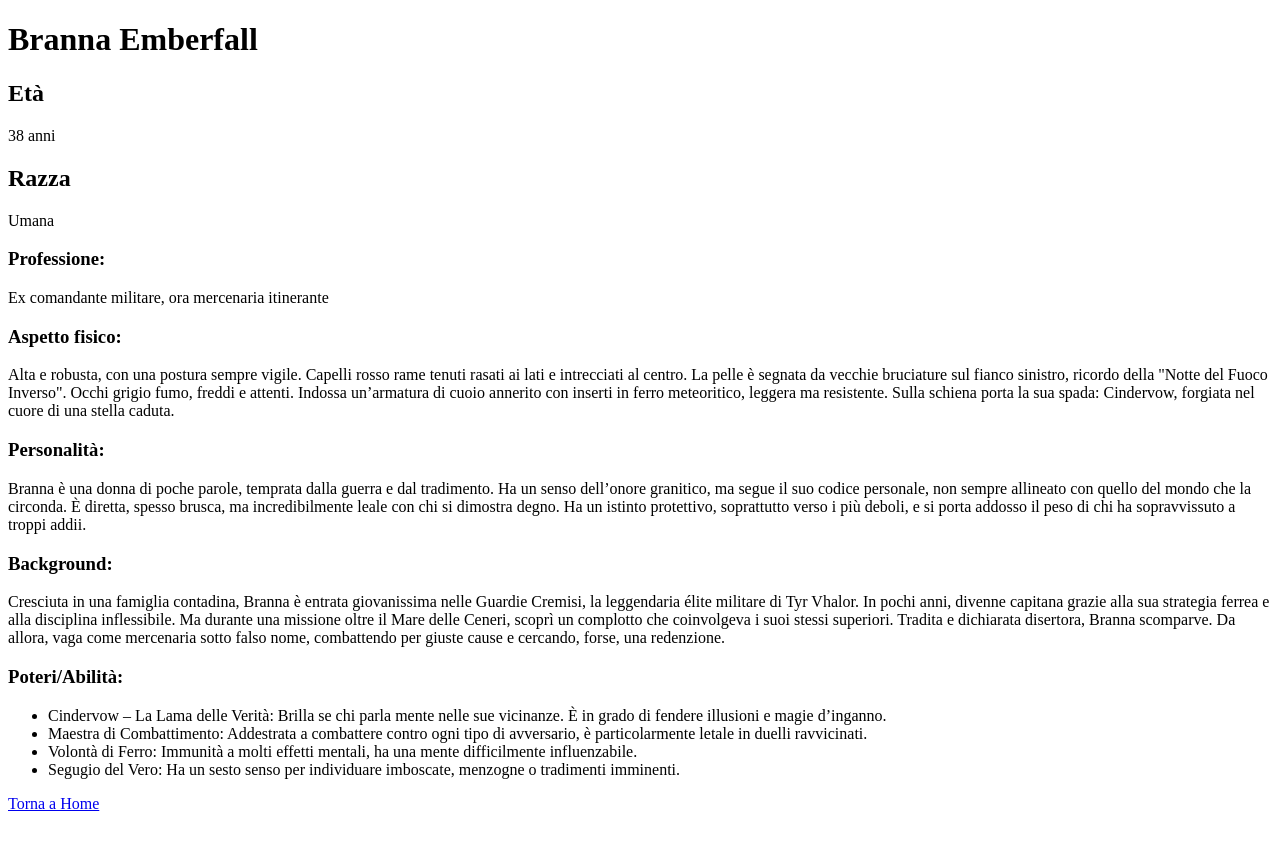
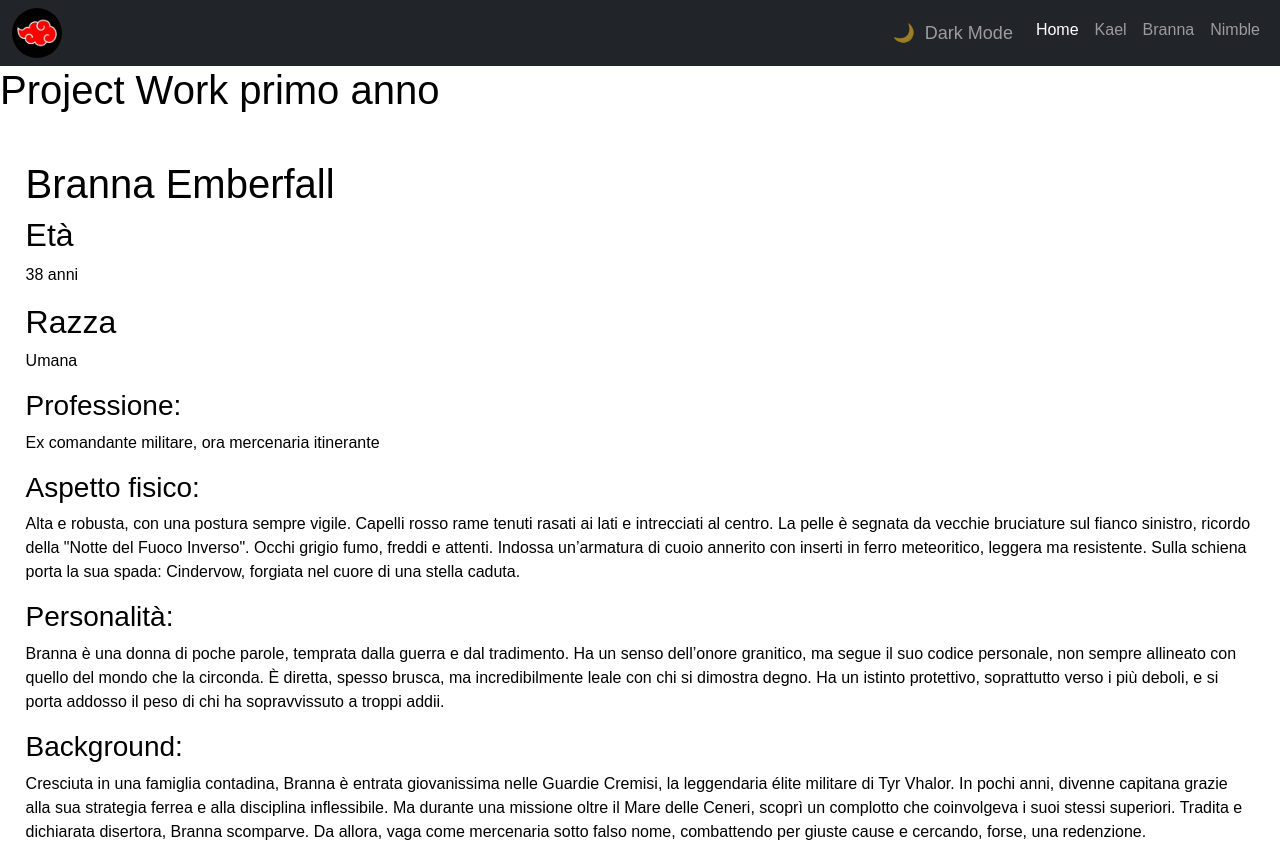
Before and after one commit to portis98/PW_Primo_Anno, a plain HTML site: page Branna Emberfall.html in a window 1280 px wide. Shown: the top 847 px of the page. Before the commit the page ends 821 px from the top, so only its background shows below. Drawn offline with nearby package versions, Linux system fonts and the light colour scheme.

Commit message:
css e html personaggio silver

```diff
--- /dev/null
+++ b/AndreaSilvestri.js
@@ -0,0 +1,24 @@
+const modeIcon = document.getElementById("mode-icon");
+const modeText = document.getElementById("mode-text");
+
+// Applica la preferenza salvata al caricamento
+window.onload = function () {
+    const darkMode = localStorage.getItem("darkMode");
+    if (darkMode === "enabled") {
+        document.body.classList.add("dark-mode");
+        modeIcon.textContent = "🌞";
+        modeText.textContent = "Light Mode";
+    }
+};
+
+function toggleDarkMode() {
+    document.body.classList.toggle("dark-mode");
+    const isDark = document.body.classList.contains("dark-mode");
+
+    // Cambia icona e testo
+    modeIcon.textContent = isDark ? "🌞" : "🌙";
+    modeText.textContent = isDark ? "Light Mode" : "Dark Mode";
+
+    // Salva preferenza
+    localStorage.setItem("darkMode", isDark ? "enabled" : "disabled");
+}
--- a/Branna Emberfall.html
+++ b/Branna Emberfall.html
@@ -4,8 +4,51 @@
 <head>
     <meta charset="utf-8" />
     <title></title>
+    <link href="https://cdn.jsdelivr.net/npm/bootstrap@5.3.3/dist/css/bootstrap.min.css" rel="stylesheet">
+    <link media="screen" rel="stylesheet" href="member-alice.css">
 </head>
 <body>
+<div class="wrapper">
+<header>
+    <nav class="navbar navbar-expand-lg navbar-dark bg-dark">
+        <div class="container-fluid">
+            <img src="Aka.jpeg" style="width: 50px;height: 50px; border-radius: 50%;">
+
+            <!-- Bottone toggle per mobile -->
+            <button class="navbar-toggler" type="button" data-bs-toggle="collapse" data-bs-target="#navbarMenu">
+                <span class="navbar-toggler-icon"></span>
+            </button>
+
+            <!-- Menu navigazione -->
+            <div class="collapse navbar-collapse" id="navbarMenu">
+                <ul class="navbar-nav ms-auto">
+                    <li class="nav-item">
+                        <button class="dark-mode-toggle" onclick="toggleDarkMode()">
+                            <span id="mode-icon">🌙</span>
+                            <span id="mode-text">Dark Mode</span>
+                        </button>
+                    </li>
+                    <li class="nav-item">
+                        <a class="nav-link active" href="index.html">Home</a>
+                    </li>
+                    <li class="nav-item">
+                        <a class="nav-link" href="KaelThornwynd.html">Kael</a>
+                    </li>
+                    <li class="nav-item">
+                        <a class="nav-link" href="Branna%20Emberfall.html">Branna</a>
+                    </li>
+                    <li class="nav-item">
+                        <a class="nav-link" href="Nimble.html">Nimble</a>
+                    </li>
+                </ul>
+            </div>
+        </div>
+    </nav>
+
+    <h1>Project Work primo anno</h1>
+
+</header>
+<section>
     <h1>Branna Emberfall</h1>
     <h2 class="Eta">Età</h2><p>38 anni</p>
     <h2 class="Razza">Razza</h2><p>Umana</p>
@@ -42,6 +85,12 @@
         <li>Segugio del Vero: Ha un sesto senso per individuare imboscate, menzogne o tradimenti imminenti.</li>
     </ul>
     <a href="index.html">Torna a Home</a>
+</section>
+    <div class="screen-mode">
+    <img src="ITS_academy.png" style="width: 120px;height: 70px;"/>
+    </div>
+    </div>
 </body>
-</body>
+<script src="https://cdn.jsdelivr.net/npm/bootstrap@5.3.3/dist/js/bootstrap.bundle.min.js"></script>
+<script src="AndreaSilvestri.js"></script>
 </html>
--- a/member-alice.css
+++ b/member-alice.css
@@ -1 +1,59 @@
-/* Insert here the CSS for the section of the member "alice" */
+
+section{
+    margin-bottom: 3%;
+    margin-top: 3%;
+    margin-left: 2%;
+    margin-right: 2%;
+    font-family: Arial, Helvetica, sans-serif;
+    flex: 1;
+
+}
+html, body {
+    height: 100%;
+    margin: 0;
+}
+
+body {
+    color: black;
+    background-color: white;
+    transition: color 0.4s, background-color 0.4s;
+
+    font-family: Arial, Helvetica, sans-serif;
+}
+.wrapper {
+    display: flex;
+    flex-direction: column;
+    min-height: 100vh;
+}
+
+body.dark-mode {
+    background-color: #121212;
+    color: #f0f0f0;
+}
+.dark-mode-toggle {
+    position:static;
+    top: 20px;
+    right: 20px;
+    padding: 10px 15px;
+    background-color: transparent;
+    color:#FFFFFF8C;
+    border: none;
+    border-radius: 5px;
+    cursor: pointer;
+    font-size: 18px;
+    z-index: 1000;
+    display: flex;
+    align-items: center;
+    gap: 10px;
+}
+
+.dark-mode-toggle:hover {
+    background-color: #555;
+}
+.screen-mode{
+    padding-top: 10px;
+    background-color: dimgray;
+    width: 100%;
+    bottom: 0;
+    width: 100%;
+}
```
Also changed, not shown: index.html (+1 -2 lines).
